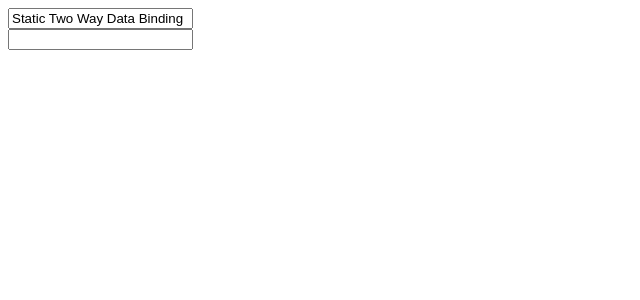
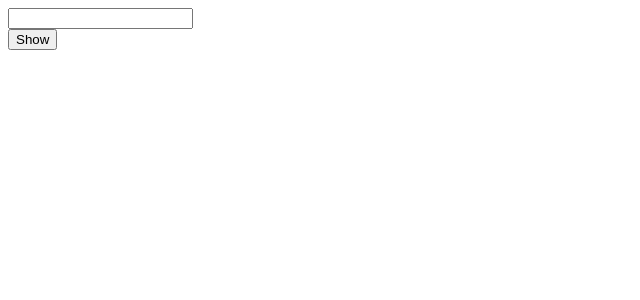
Before and after one commit to devarifkhan/Mastering-Angular, an Angular app in the folder Angular_Fundamentals/: page / in a window 1280 px wide. Shown: the top 300 px of the page, without its empty margins (0-640 px from the left). Built offline with nearby package versions, Linux system fonts and the light colour scheme.

Commit message:
Two way binding

```diff
--- a/Angular_Fundamentals/src/app/app.component.html
+++ b/Angular_Fundamentals/src/app/app.component.html
@@ -1,4 +1,4 @@
-<input type="text" [(ngModel)]="staticInput" />
+<input type="text" [(ngModel)]="inputVal" />
 <br />
-<input type="text" [(ngModel)]="dynamicInput" />
-<h1>{{ dynamicInput }}</h1>
+<button type="submit" (click)="show()">Show</button>
+<h1>{{ dynamicVal }}</h1>
--- a/Angular_Fundamentals/src/app/app.component.ts
+++ b/Angular_Fundamentals/src/app/app.component.ts
@@ -7,7 +7,11 @@ import { Component } from '@angular/core';
 })
 export class AppComponent {
   title = 'Angular FundaMentals';
-  staticInput: string = "Static Two Way Data Binding";
-  dynamicInput: string = "";
+  inputVal: string = "";
+  dynamicVal: string = "";
+
+  show() {
+    this.dynamicVal = this.inputVal;
+  }
 
 }
```
